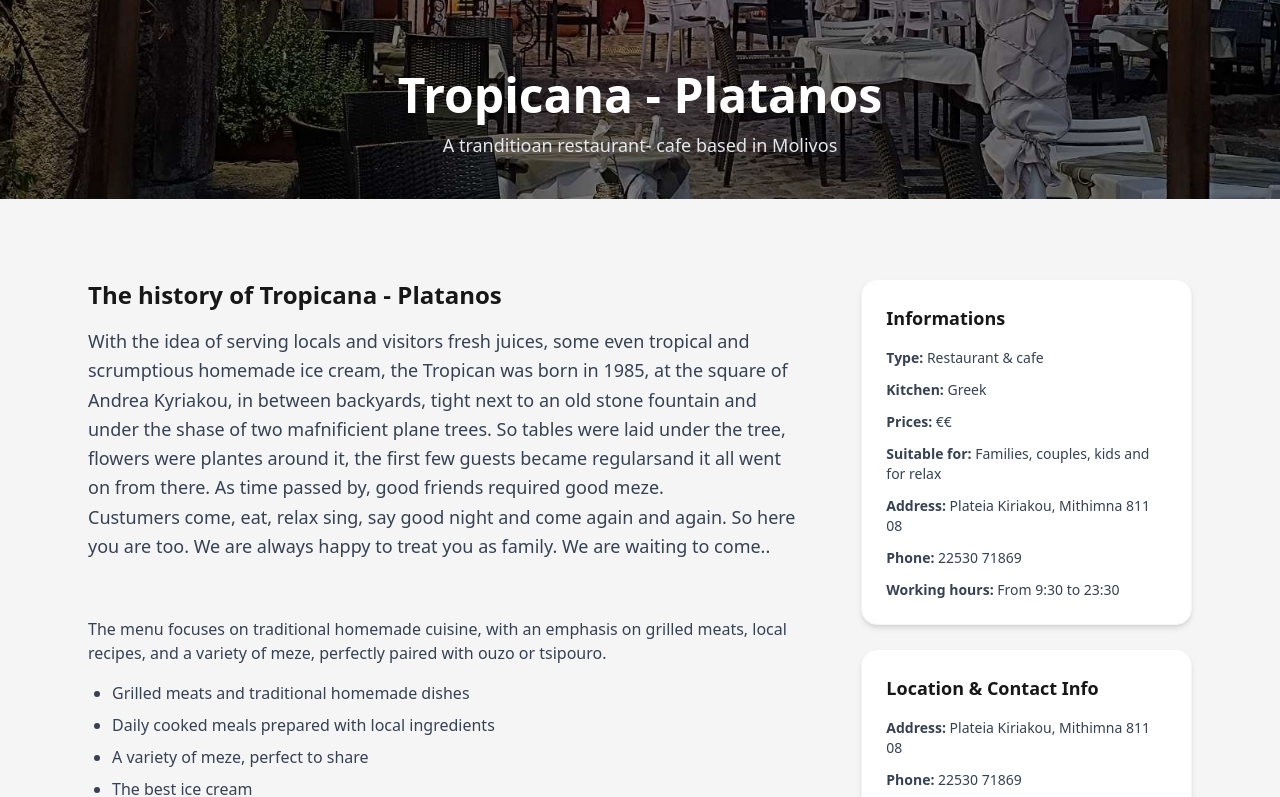
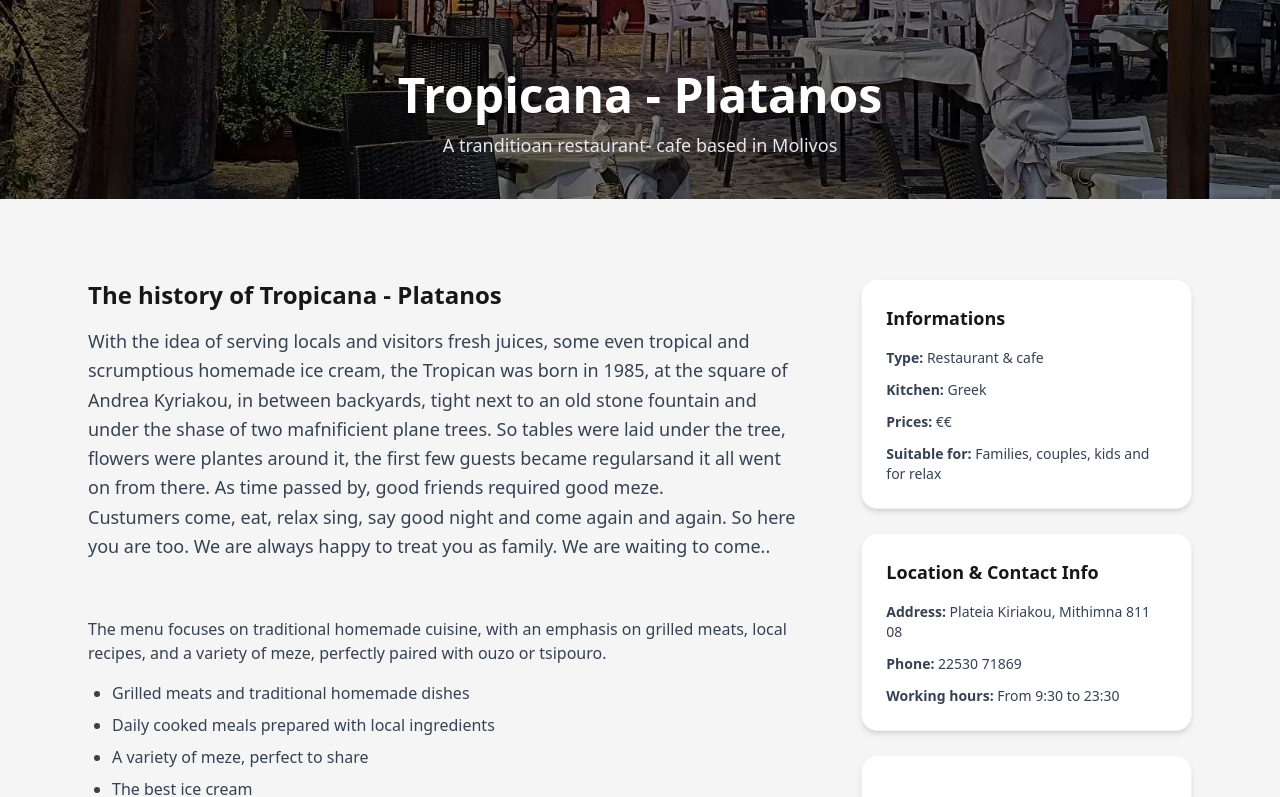
Before and after one commit to amamouridis06/lesvos-travel-guide, a Next.js app: page /food/tropicana-platanos in a window 1280 px wide. Shown: the part 441-1238 px from the top of the page. Built offline with nearby package versions, Linux system fonts and the light colour scheme; grey boxes are pictures that could not be loaded.

Commit message:
Update page.tsx

```diff
--- a/app/food/tropicana-platanos/page.tsx
+++ b/app/food/tropicana-platanos/page.tsx
@@ -168,9 +168,6 @@ export default function LimanakiPamfilonPage() {
       <li><strong>Kitchen:</strong> Greek</li>
       <li><strong>Prices:</strong> €€</li>
       <li><strong>Suitable for:</strong> Families, couples, kids and for relax</li>
-      <li><strong>Address:</strong> Plateia Kiriakou, Mithimna 811 08</li>
-      <li><strong>Phone:</strong> 22530 71869</li>
-      <li><strong>Working hours:</strong> From 9:30 to 23:30</li>
     </ul>
   </div>
   <div className="bg-white rounded-2xl shadow-md p-6 border border-gray-100">
```
